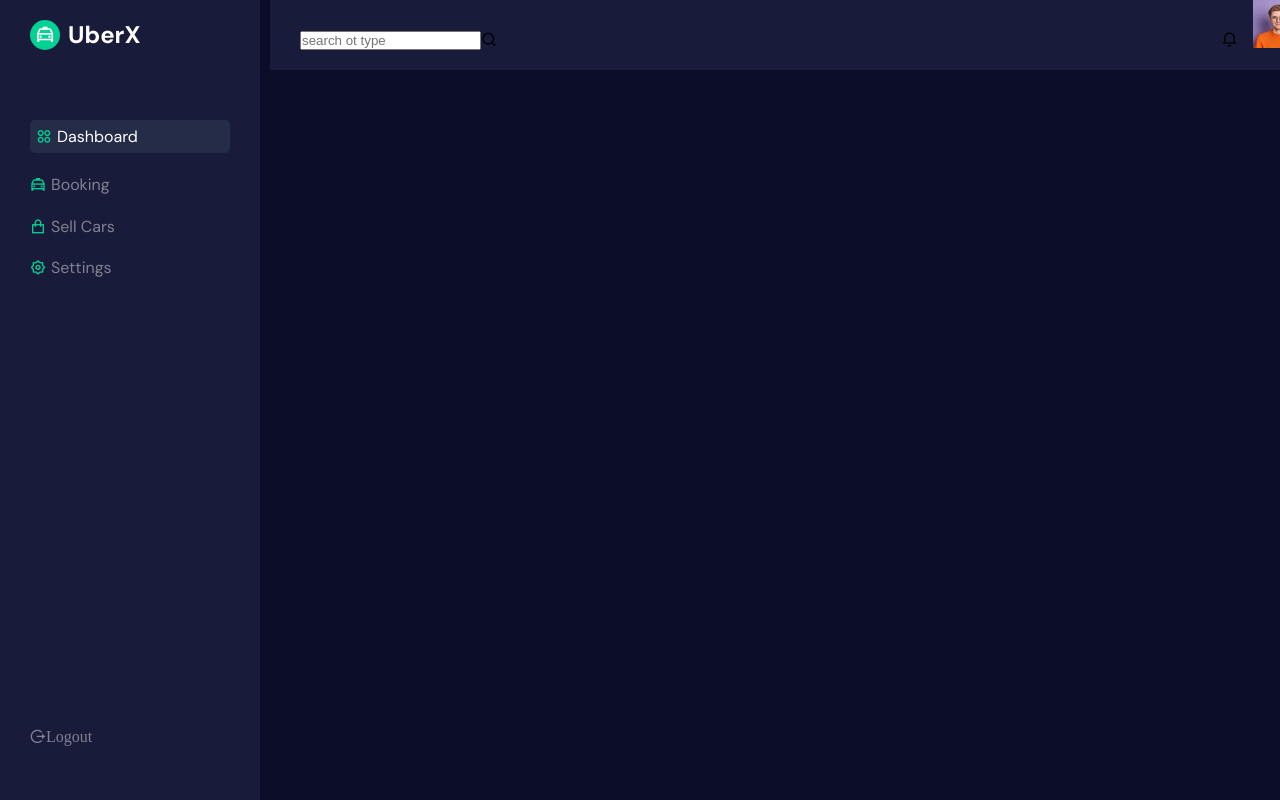
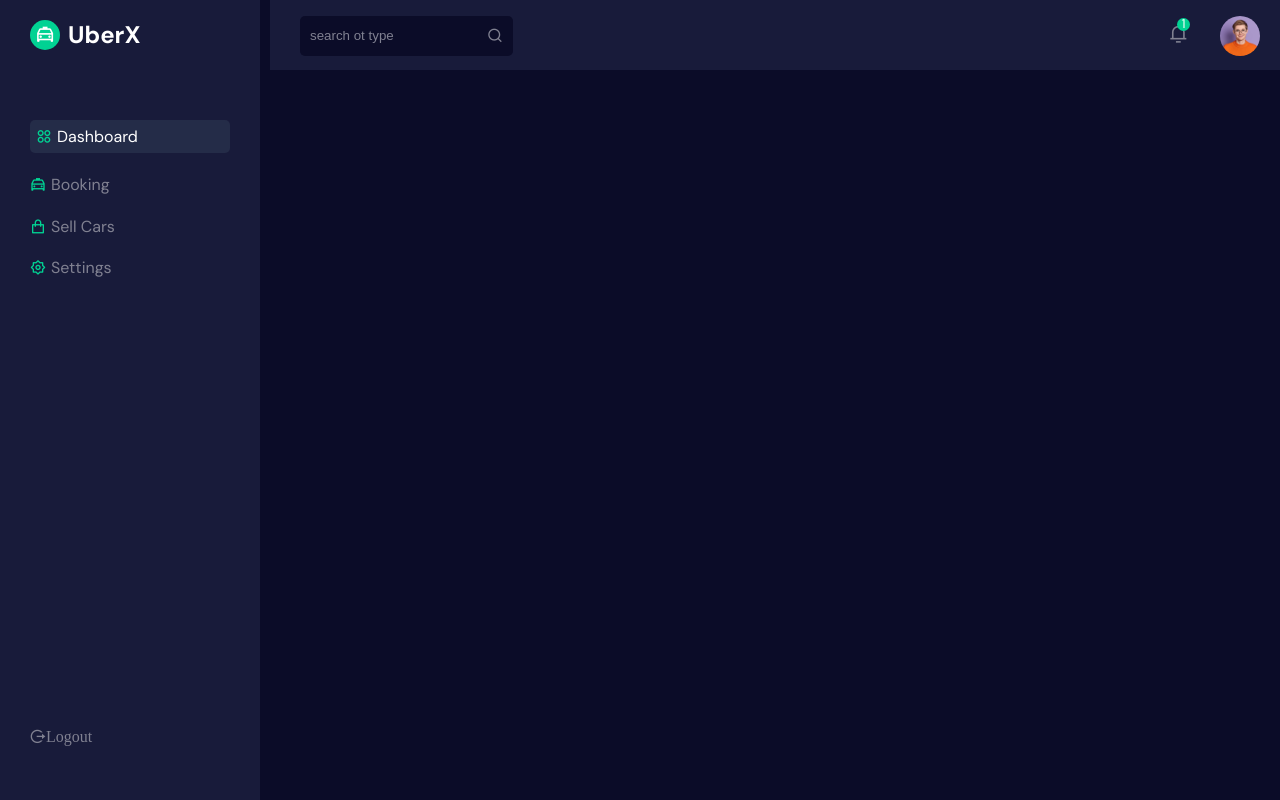
Before and after one commit to mariaemf/RetingyourCarReactJs, a React (Create React App) app: page /dashboard in a window 1280 px wide. Built offline with nearby package versions, Linux system fonts and the light colour scheme.

Commit message:
top-nav finishes and stylizations

```diff
--- a/src/components/TopNav/TopNav.jsx
+++ b/src/components/TopNav/TopNav.jsx
@@ -16,6 +16,7 @@
         <div className="top__nav-right">
           <span className="notification">
             <i class="ri-notification-3-line"></i>
+            <span className="badge">1</span>
           </span>
           <div className="profile">
             <Link to="./settings">
--- a/src/components/TopNav/top-nav.css
+++ b/src/components/TopNav/top-nav.css
@@ -7,7 +7,7 @@
   z-index: 999;
   /* especifica a ordem de pilha de um elemento do anúncio*/
   background: var(--primary-color);
-  width: 100%;
+  width: calc(100% - 260px);
   /*determina a largura da área de conteúdo de um elemento*/
   height: 70px;
   /*define altura dos boxes*/
@@ -21,18 +21,92 @@
   align-items: center;
   justify-content: space-between;
   padding: 0px 30px;
-  width: calc(100% - 17%);
 }
 
-.search__box,
-.top__nav-right {
-  width: 50%;
-}
+
 
 
 .top__nav-right {
   display: flex;
   align-items: center;
-  column-gap: 1rem;
+  column-gap: 2rem;
   justify-content: flex-end;
+  /*para alinhar ao fim da sessão*/
 }
+
+.search__box {
+  display: flex;
+  align-items: center;
+  justify-content: space-between;
+  /*serve para alinhar os elementos ao eixo principal */
+  padding: 0px 10px;
+  background: #0b0c28 !important;
+  border-radius: 5px;
+  cursor: pointer;
+  height: 40px;
+}
+
+.search__box input {
+  background: transparent;
+  border: none;
+  outline: none;
+  /*propriedade abreviada para configurar uma ou mais das propriedades de contorno outline-style , outline-width  e outline-color  em uma única declaração*/
+  color: var(--small-text-color);
+}
+
+.search__box input::placeholder {
+  color: var(--small-text-color);
+}
+
+.search__box span i {
+  color: var(--small-text-color);
+}
+
+.profile img {
+  width: 40px;
+  /*determina largura da area dde conteudo de um elemento*/
+  height: 40px;
+  /*define a altura dos boxes*/
+  border-radius: 50%;
+  /*arredondamento da borda*/
+  display: flex;
+  align-items: center;
+  justify-content: flex-end;
+  /*para ficar alinhado ao final do boxes*/
+  object-fit: cover;
+  /*usada para especificar como um objeto (img, video, iframe etc) deve se redimensiobada para se ajustar ao cotainer*/
+}
+
+.notification i {
+  color: var(--small-text-color);
+  font-size: 1.2rem;
+  /*para regular o tamanho da fonte (c px, em, rem, %*/
+  cursor: pointer;
+}
+
+.notification {
+  position: relative;
+  /*para posicionar a pg de acordo com as indicacoes que forem definidas*/
+}
+
+.badge {
+  position: absolute;
+  /*Com ele você pode posicionar qualquer elemento de acordo com o elemento pai que tenha um position diferente de static*/
+  top: 25%;
+  right: -10%;
+  /* para definir posição do elemento em relacao a sua borda a DIREITA*/
+  width: 13px;
+  /* determina largua da área do conteúdo*/
+  height: 13px;
+  /*defie a altura dos boxes*/
+  display: flex;
+  /*transforma um elemento em flex container para manipularmos os elementos filhos desse flex*/
+  align-items: center;
+  /*para alinhar itens aos centros*/
+  justify-content: center;
+  /* alinha elementos ao longo do eixo principal*/
+  background: var(--secondary-color);
+  border-radius: 50%;
+  color: white;
+  font-size: .8rem;
+}
```
